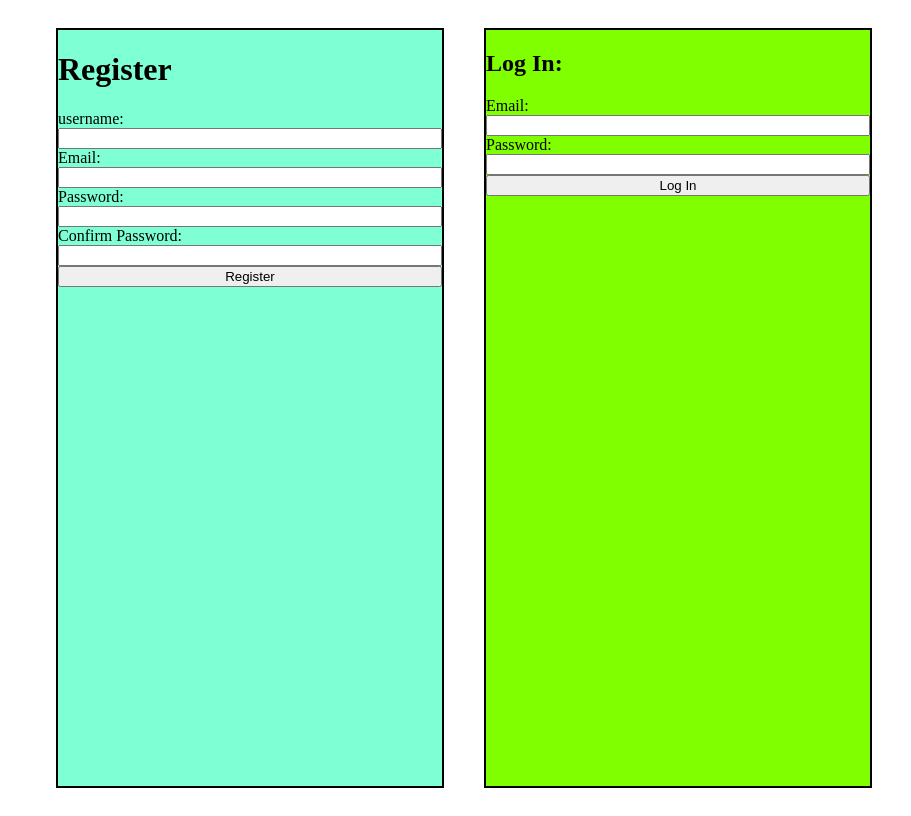
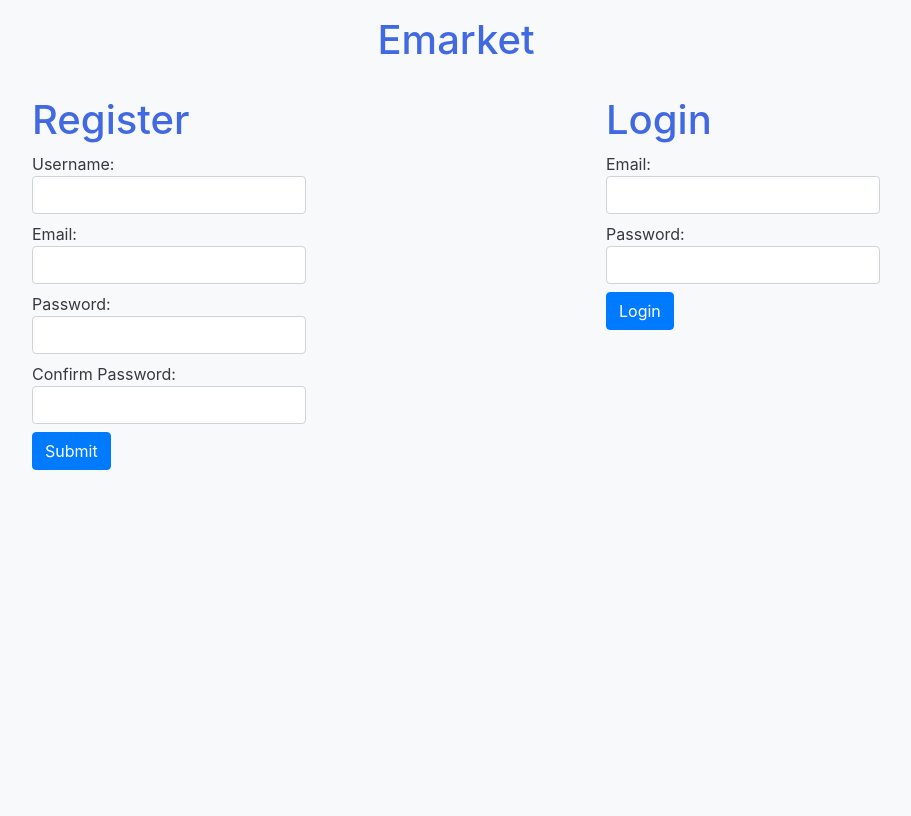
Before and after one commit to TonyBaro/GroupProject, a Python web app: template flask_app/templates/index.html in a window 1280 px wide. Shown: the whole page, without its empty margins (184-1095 px from the left). After the commit the page ends 470 px from the top, so only its background shows below. Run offline with Jinja, Linux system fonts and the light colour scheme; the template is opened without the code that fills it, so the values that code supplies are empty.

Commit message:
modified index page

```diff
--- a/flask_app/templates/index.html
+++ b/flask_app/templates/index.html
@@ -4,49 +4,71 @@
     <meta charset="UTF-8">
     <meta http-equiv="X-UA-Compatible" content="IE=edge">
     <meta name="viewport" content="width=device-width, initial-scale=1.0">
+    <link rel="stylesheet" type="text/css" href="{{ url_for('static', filename='css/style.css') }}">
+    <link rel="stylesheet" href="https://cdn.jsdelivr.net/npm/bootstrap@4.0.0/dist/css/bootstrap.min.css" integrity="sha384-Gn5384xqQ1aoWXA+058RXPxPg6fy4IWvTNh0E263XmFcJlSAwiGgFAW/dAiS6JXm" crossorigin="anonymous">
+    <script type="text/javascript" src="{{ url_for('static', filename='js/main.js') }}" defer></script>
     <title>Document</title>
 </head>
-<body>
-    <div class="page" style="width: 100vw; height: 100vh; display: flex; justify-content: center; ">
-        <div class="left" style="margin:20px ; border: 2px solid black; background-color: aquamarine; width:30%" >
-            <h1>Register</h1>
-            {% with messages = get_flashed_messages(category_filter=['register']) %}
-                {% if messages %}
-                    {% for message in messages %}
-                        <p style="color:red">{{message}}</p>
-                    {% endfor %}
-                {% endif %}
-            {% endwith %}
-            <form action="/register" method="post" style="display:flex;flex-direction:column">
-                <label for="username">username:</label>
-                <input type="text" name="username">
-                <label for="email">Email:</label>
-                <input type="text" name="email">
-                <label for="password">Password:</label>
-                <input type="text" name="password">
-                <label for="confirm">Confirm Password:</label>
-                <input type="text" name="confirm">
-                <button>Register</button>
+<body class="p-3 mb-2 bg-light text-dark">
+    <h1 class="text-center" style="color:royalblue;">Emarket</h1>
+    <div>
+        {% with messages = get_flashed_messages() %}     <!-- declare a variable called messages -->
+            {% if messages %}                            <!-- check if there are any messages -->
+                {% for message in messages %}            <!-- loop through the messages -->
+                    <p style="color: red;" class="text-center">{{message}}</p>                   <!-- display each message in a paragraph tag -->
+                {% endfor %}
+            {% endif %}
+        {% endwith %}
+    </div>
+    <div class="d-flex justify-content-center" style="gap: 300px;">
+        <div id = "register">
+            <h1 style="color:royalblue;">Register</h1>
+            <form action="/user/register" method="post">
+                <div class = "label" class = "form-group">
+                    <label>
+                        Username:
+                        <input type="text" name="last_name" class = "form-control">
+                    </label>
+                </div>
+                <div class = "label" class = "form-group">
+                    <label>
+                        Email:
+                        <input type="text" name="email" class = "form-control">
+                    </label>
+                </div>
+                <div class="label" class = "form-group">
+                    <label>
+                        Password:
+                        <input type="password" name="password" id="password" class = "form-control">
+                    </label>
+                </div>
+                <div class="label" class = "form-group">
+                    <label>
+                        Confirm Password:
+                        <input type="password" name="confirmpassword" id="confirmpassword" class = "form-control">
+                    </label>
+                </div>
+                <button type="submit" class="btn btn-primary">Submit</button>
             </form>
         </div>
-        <div class="right" style="margin:20px ; border: 2px solid black; background-color:chartreuse; width:30% ">
-            <h2>Log In:</h2>
-            {% with messages = get_flashed_messages(category_filter=['login']) %}
-                {% if messages %}
-                    {% for message in messages %}
-                        <p style="color:red">{{message}}</p>
-                    {% endfor %}
-                {% endif %}
-            {% endwith %}
-            <form action="/log_in" method="post" style="display:flex; flex-direction:column">
-                <label for="email">Email:</label>
-                <input type="text" name="email">
-                <label for="password">Password:</label>
-                <input type="text" name="password">
-                <button>Log In</button>
+        <div id = "login">
+            <h1 style="color:royalblue;">Login</h1>
+            <form action="/user/login" method="post">
+                <div class = "label" class = "form-group">
+                    <label>
+                        Email:
+                        <input type="text" name="email" class = "form-control">
+                    </label>
+                </div>
+                <div class="label" class = "form-group">
+                    <label>
+                        Password:
+                        <input type="password" name="password" id="password" class = "form-control">
+                    </label>
+                </div>
+                <button type="submit" class="btn btn-primary">Login</button>
             </form>
         </div>
     </div>
-
 </body>
 </html>
```
